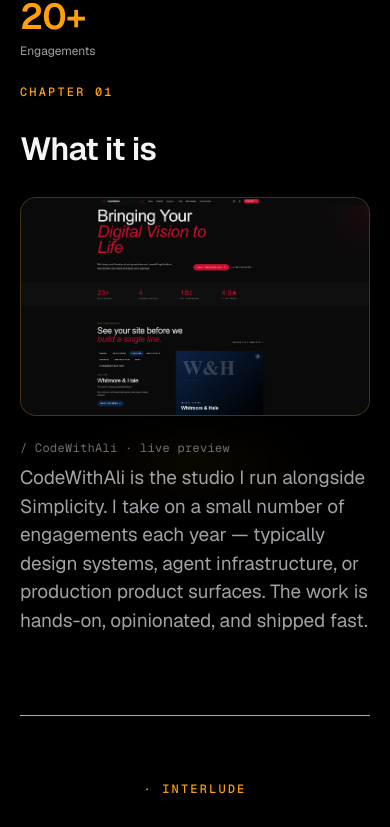
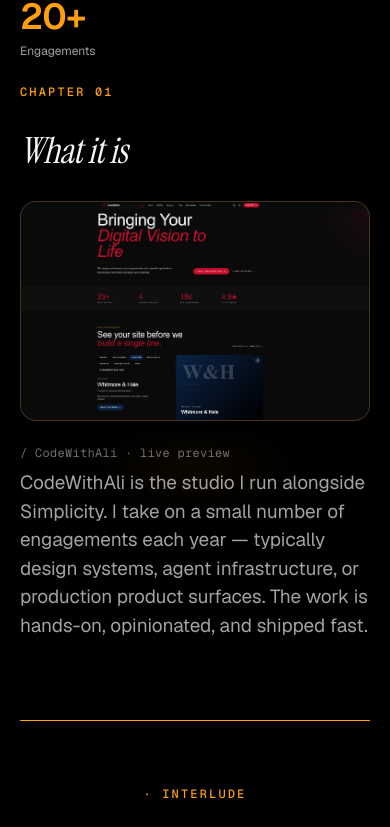
Before and after one commit to aalibrahimi/ali-cinematic, a Next.js app: page /work/codewithali in a window 390 px wide. Shown: the part 1640-2467 px from the top of the page. Built offline with nearby package versions, Linux system fonts and the light colour scheme.

Commit message:
trying to optimize images

```diff
--- a/src/app/globals.css
+++ b/src/app/globals.css
@@ -27,6 +27,11 @@
   --font-sans: var(--font-sans), "Geist", "SF Pro Text", system-ui, sans-serif;
   --font-mono: var(--font-mono), "Geist Mono", "SF Mono", ui-monospace,
     monospace;
+  /* Editorial chapter font — Instrument Serif. Used surgically in
+     case-study chapter titles. High-contrast italic serif for the
+     "Apple Newsroom article" voice. */
+  --font-chapter: var(--font-chapter), "Instrument Serif", "GT Super",
+    "Times New Roman", serif;
 
   /* ── Apple dark-mode palette ─────────────────────────────────────
      Sampled from Apple.com's product pages. The naming follows
@@ -113,6 +118,20 @@
   font-size: clamp(2rem, 5vw, 4rem);
   line-height: 1.02;
   letter-spacing: -0.02em;
+}
+
+/* ── Editorial chapter title — Instrument Serif italic ───────────
+   Used surgically in case-study chapter heads. The serif italic
+   creates a typographic counterpoint to the rest of the page
+   (Geist sans-serif), making the chapter beats feel "edited" — the
+   trick Apple uses on Newsroom articles and product narratives. */
+.type-chapter {
+  font-family: var(--font-chapter);
+  font-style: italic;
+  font-weight: 400;
+  font-size: clamp(2.25rem, 5.2vw, 4rem);
+  line-height: 1;
+  letter-spacing: -0.015em;
 }
 
 .type-title {
--- a/src/app/layout.tsx
+++ b/src/app/layout.tsx
@@ -1,5 +1,5 @@
 import type { Metadata, Viewport } from "next";
-import { Geist, Geist_Mono } from "next/font/google";
+import { Geist, Geist_Mono, Instrument_Serif } from "next/font/google";
 import { LenisProvider } from "@/components/ui/LenisProvider";
 import { ServiceWorkerRegister } from "@/components/ui/ServiceWorkerRegister";
 import { Nav } from "@/components/Nav";
@@ -24,6 +24,19 @@
 const mono = Geist_Mono({
   subsets: ["latin"],
   variable: "--font-mono",
+  display: "swap",
+});
+
+// Instrument Serif — high-contrast editorial serif, used surgically
+// for chapter titles inside case studies. The Apple-Newsroom move:
+// Geist for everything, italic serif for the chapter heads only.
+// That single typographic switch is what makes a product narrative
+// page feel "edited" rather than "documented."
+const chapter = Instrument_Serif({
+  subsets: ["latin"],
+  weight: ["400"],
+  style: ["normal", "italic"],
+  variable: "--font-chapter",
   display: "swap",
 });
 
@@ -83,7 +96,7 @@
   return (
     <html
       lang="en"
-      className={`${display.variable} ${sans.variable} ${mono.variable}`}
+      className={`${display.variable} ${sans.variable} ${mono.variable} ${chapter.variable}`}
     >
       <body>
         <LenisProvider>
--- a/src/app/work/[slug]/_variants/split-screen.tsx
+++ b/src/app/work/[slug]/_variants/split-screen.tsx
@@ -75,16 +75,27 @@
       transition={{ duration: 0.9, ease: APPLE_EASE }}
       className="relative my-2 gpu"
     >
+      {/* Image renders at its native aspect ratio (no forced crop).
+          `unoptimized` serves the source PNG as-is — no WebP
+          transcoding, no quality compression, no downsampling. For
+          a small number of high-res screenshots this is the cleanest
+          path to "what you saved is what gets rendered." We give up
+          automatic responsive variants, but the file is served once
+          and cached, so the bandwidth cost is negligible.
+
+          width/height are required by next/image as aspect-ratio
+          hints; actual displayed size comes from `w-full h-auto`. */}
       <div
-        className="relative w-full aspect-[16/10] rounded-2xl overflow-hidden border bg-[var(--color-surface-2)]"
+        className="relative w-full overflow-hidden rounded-2xl border bg-[var(--color-surface-2)]"
         style={{ borderColor: `${accent}30` }}
       >
         <Image
           src={image}
           alt={`${alt} home page`}
-          fill
-          sizes="(max-width: 768px) 100vw, (max-width: 1280px) 67vw, 800px"
-          className="object-cover object-top"
+          width={2600}
+          height={1600}
+          unoptimized
+          className="w-full h-auto block"
         />
       </div>
       {/* Soft accent glow underneath — subtle product-shot lift */}
@@ -436,7 +447,7 @@
                     Chapter {String(i + 1).padStart(2, "0")}
                   </span>
                 </div>
-                <h2 className="type-display-md text-[var(--color-ink)] max-w-[24ch] leading-tight">
+                <h2 className="type-chapter text-[var(--color-ink)] max-w-[24ch]">
                   {block.title}
                 </h2>
 
```
Also changed, not shown: public/work/simplicity-home.png (renamed from public/work/simplicity-home.jpg), public/work/takeover-home.png (renamed from public/work/takeover-home.jpg).
